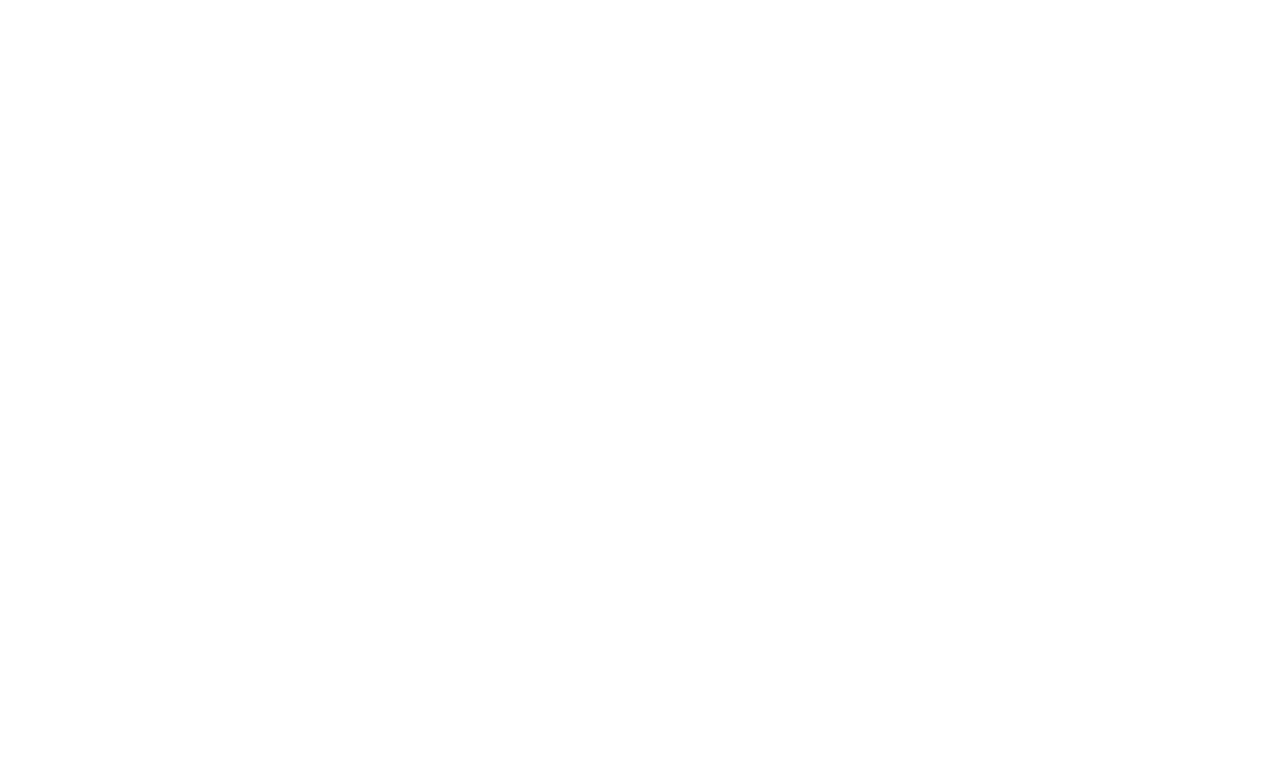
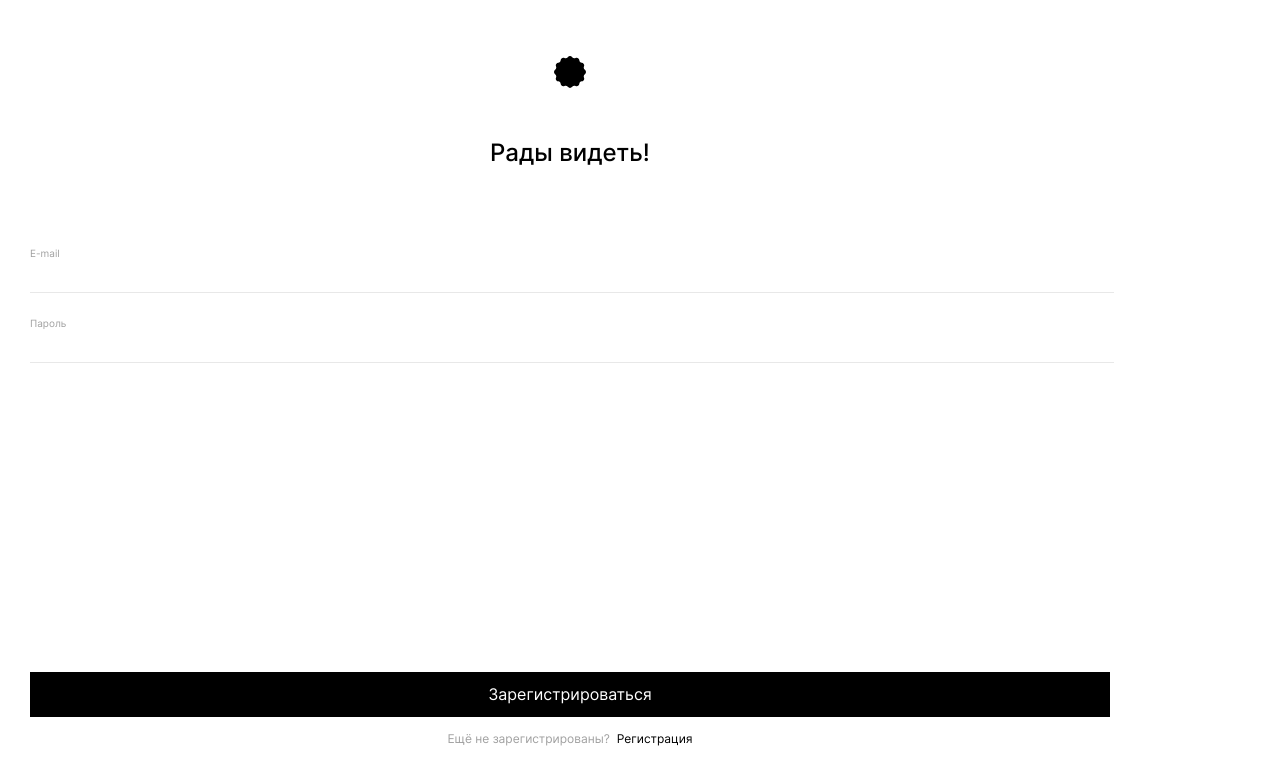
Before and after one commit to BakumenkoVS/movies-explorer-frontend, a React (Create React App) app: page /signin in a window 1280 px wide. Before the commit this address had no page. Shown: the top 784 px of the page. Built offline with nearby package versions, Linux system fonts and the light colour scheme.

Commit message:
add login

```diff
--- a/src/components/App/App.js
+++ b/src/components/App/App.js
@@ -6,6 +6,7 @@
 import { Route, Routes } from "react-router-dom";
 import SavedMovies from "../SavedMovies/SavedMovies";
 import Register from "../Register/Register";
+import Login from "../Login/Login";
 export default function App() {
    return (
       <div className="page">
@@ -14,6 +15,7 @@
             <Route path="/movies" element={<Movies />} />
             <Route path="/saved-movies" element={<SavedMovies />} />
             <Route path="/signup" element={<Register />} />
+            <Route path="/signin" element={<Login />} />
          </Routes>
       </div>
    );
--- /dev/null
+++ b/src/components/Login/Login.css
@@ -0,0 +1,12 @@
+.login {
+   box-sizing: border-box;
+   padding: 38px 30px 30px;
+   display: flex;
+   align-items: center;
+   flex-direction: column;
+   width: 100%;
+}
+
+.inputForm__sumbit-button_login {
+   margin-top: 285px;
+}
--- /dev/null
+++ b/src/components/Login/Login.js
@@ -0,0 +1,46 @@
+import React from "react";
+import "./Login.css";
+import logo from "../../images/logo.svg";
+import { Link } from "react-router-dom";
+export default function Login() {
+   return (
+      <div className="login">
+         <img src={logo} className="logo" alt="Логотип" />
+         <h2 className="signTitle">Рады видеть!</h2>
+         <form className="inputForm">
+            <p className="input__title">E-mail</p>
+            <input
+               className="inputForm__input"
+               required
+               minLength="2"
+               maxLength="40"
+               name="email"
+               type="email"
+            />
+            <span className="error"></span>
+            <p className="input__title">Пароль</p>
+            <input
+               className="inputForm__input"
+               required
+               minLength="6"
+               maxLength="40"
+               type="password"
+               name="password"
+            />
+            <span className="error"></span>
+            <button
+               className="inputForm__sumbit-button inputForm__sumbit-button_login"
+               type="submit"
+            >
+               Зарегистрироваться
+            </button>
+            <p className="input__subtitle">
+               Ещё не зарегистрированы?
+               <Link className="input__link" to="/signup">
+                  Регистрация
+               </Link>
+            </p>
+         </form>
+      </div>
+   );
+}
```
